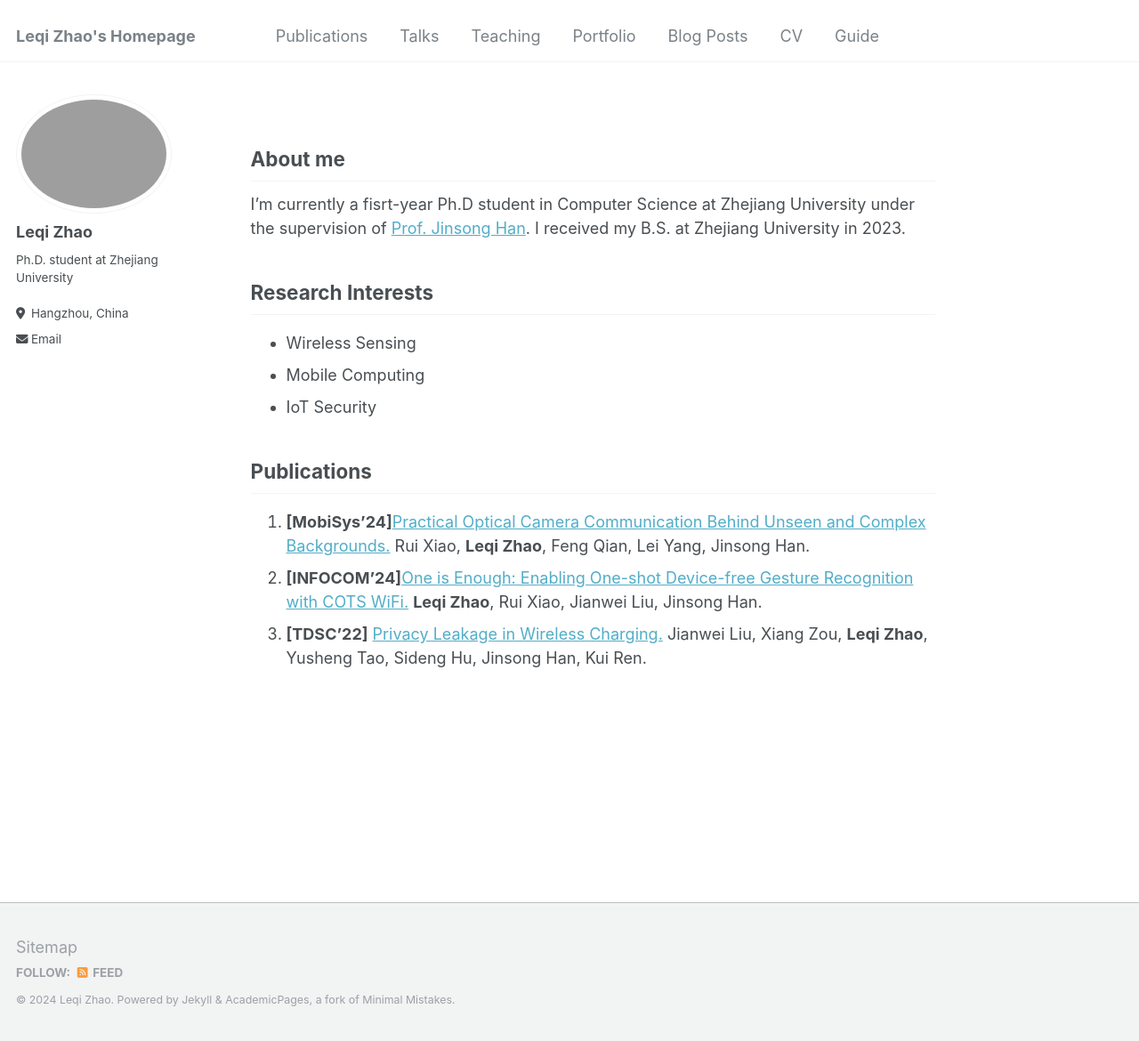
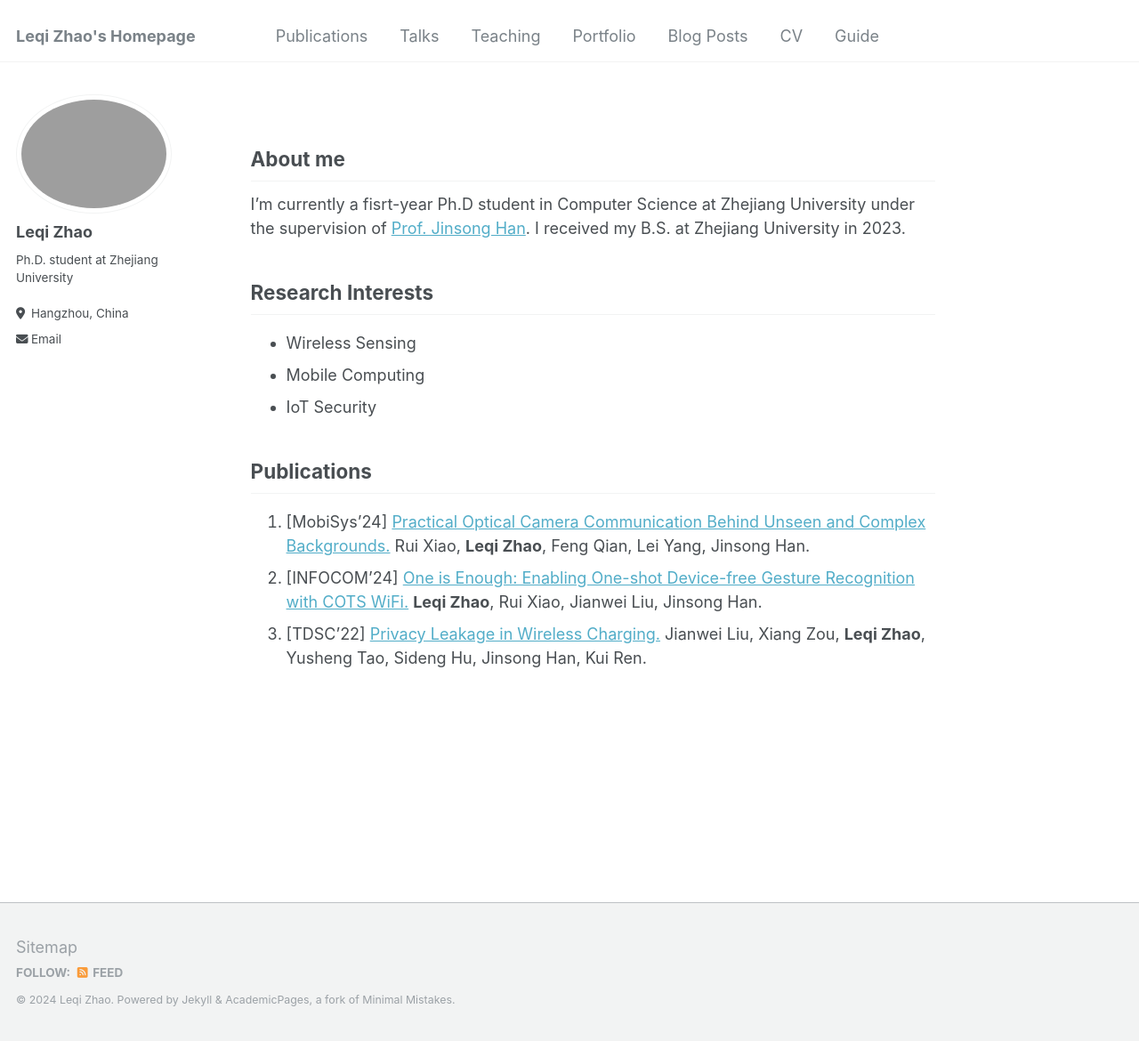
Before and after one commit to 7rem0r/7rem0r.github.io, a Jekyll site: the page built from _pages/about.md, in a window 1280 px wide and 1170 px high. Shown: the whole window at 89% size. Built offline with Jekyll 4.4.1, drawn with Linux system fonts in a browser that asks for light colours.

```diff
--- a/_pages/about.md
+++ b/_pages/about.md
@@ -23,6 +23,6 @@ Research Interests
 
 Publications
 ------
-1. **[MobiSys'24]**[Practical Optical Camera Communication Behind Unseen and Complex Backgrounds.](https://7rem0r.github.io/files/WinkLink-MOBISYS24.pdf) Rui Xiao, **Leqi Zhao**, Feng Qian, Lei Yang, Jinsong Han.
-1. **[INFOCOM'24]**[One is Enough: Enabling One-shot Device-free Gesture Recognition with COTS WiFi.](https://7rem0r.github.io/files/OneSense-INFOCOM24.pdf) **Leqi Zhao**, Rui Xiao, Jianwei Liu, Jinsong Han.
-1. **[TDSC'22]** [Privacy Leakage in Wireless Charging.](https://7rem0r.github.io/files/EM_Surfing-TDSC22.pdf) Jianwei Liu, Xiang Zou, **Leqi Zhao**, Yusheng Tao, Sideng Hu, Jinsong Han, Kui Ren.
+1. [MobiSys'24] [Practical Optical Camera Communication Behind Unseen and Complex Backgrounds.](https://7rem0r.github.io/files/WinkLink-MOBISYS24.pdf) Rui Xiao, **Leqi Zhao**, Feng Qian, Lei Yang, Jinsong Han.
+1. [INFOCOM'24] [One is Enough: Enabling One-shot Device-free Gesture Recognition with COTS WiFi.](https://7rem0r.github.io/files/OneSense-INFOCOM24.pdf) **Leqi Zhao**, Rui Xiao, Jianwei Liu, Jinsong Han.
+1. [TDSC'22] [Privacy Leakage in Wireless Charging.](https://7rem0r.github.io/files/EM_Surfing-TDSC22.pdf) Jianwei Liu, Xiang Zou, **Leqi Zhao**, Yusheng Tao, Sideng Hu, Jinsong Han, Kui Ren.
```
